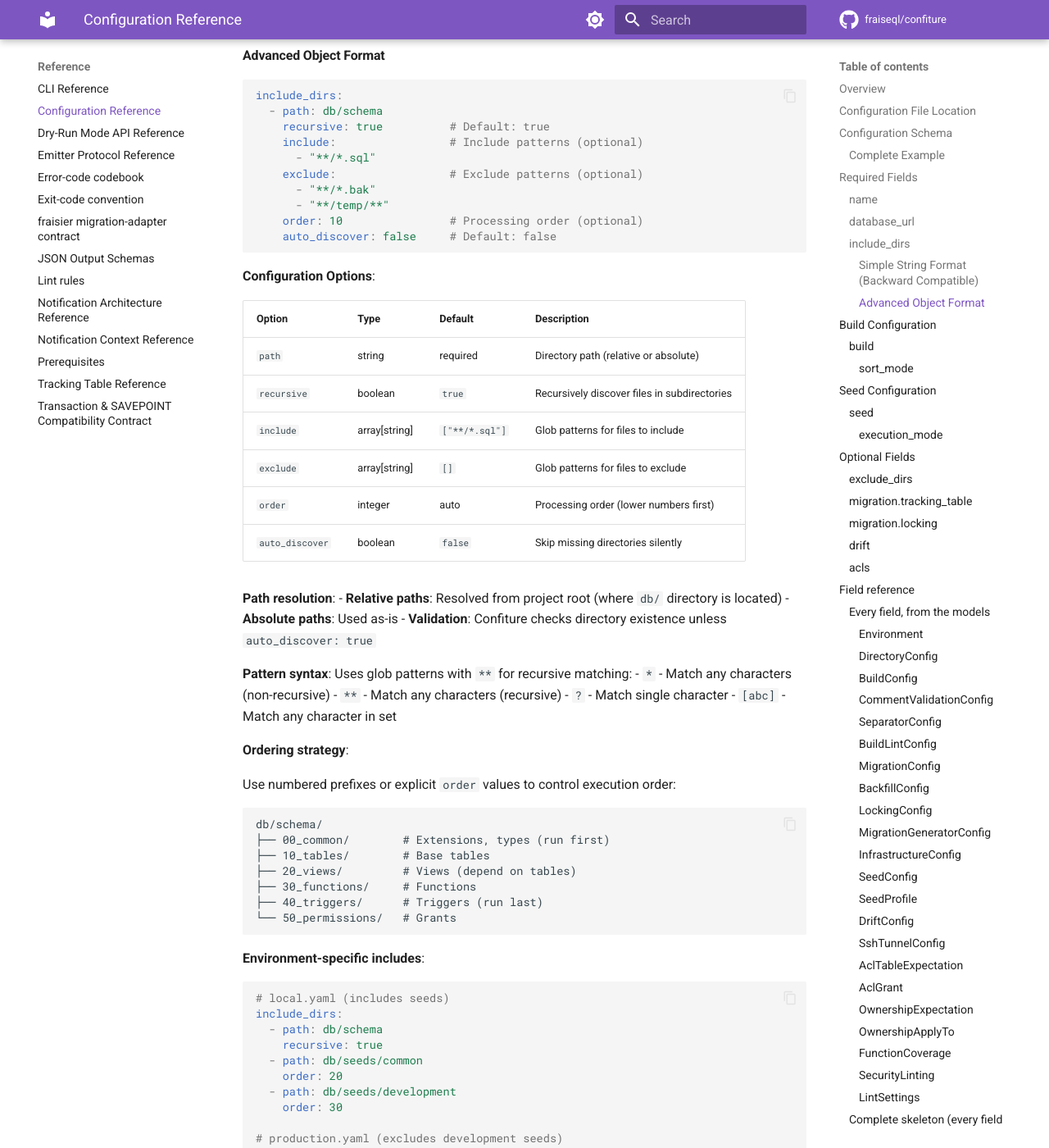
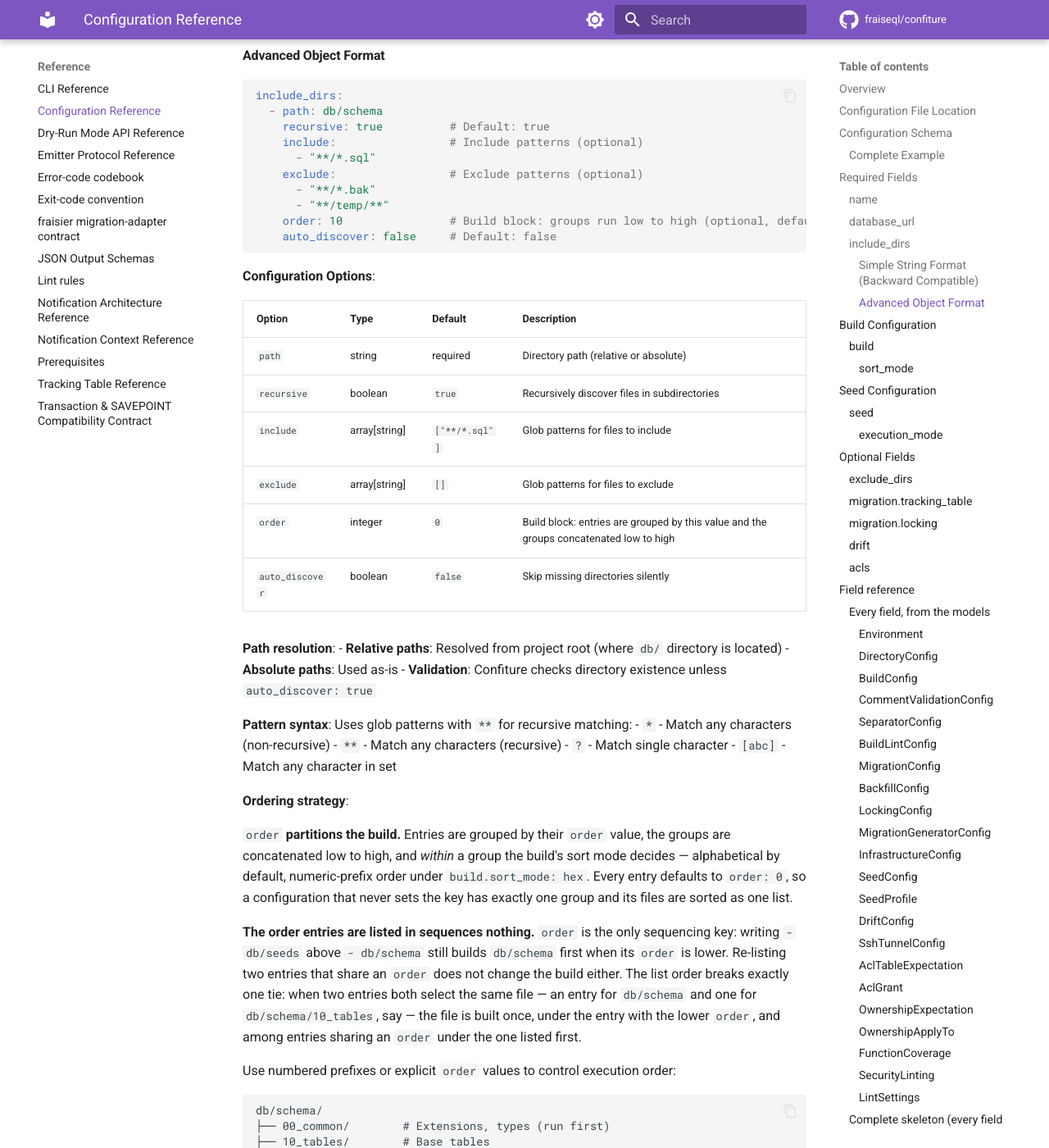
Before and after one commit to fraiseql/confiture, an MkDocs documentation site: the page built from docs/reference/configuration.md, in a window 1280 px wide and 1400 px high, scrolled down 3626 px. Shown: the whole window at 82% size. Built offline with MkDocs 1.6.1 and Material for MkDocs 9.7.7, drawn with Linux system fonts in a browser that asks for light colours; comment, search, counter and statistics services are not loaded; the version menu is left out; some of the changed text lies outside the part shown.

Commit message:
docs(build): the order key describes blocks, in all four places
## Changes
- the `DirectoryConfig` docstring, the hand table and the YAML example in
  configuration.md, its ordering-strategy section and its environment
  example, and organizing-sql-files.md all describe blocks
- each carries the two sentences a reader needs: the list order sequences
  nothing, and the one tie it does break
- `test_build_order_is_reproducible.py` gains a two-block shuffled tree and
  pins that the numeric-prefix predicate is global, not per block

## Verification
✅ Tests pass
✅ Lints clean

Co-Authored-By: Claude Opus 5 <noreply@anthropic.com>
Claude-Session: https://claude.ai/code/session_016R3jK5NAEwxwjL1ccAqE9L

````diff
--- a/docs/reference/configuration.md
+++ b/docs/reference/configuration.md
@@ -187,7 +187,7 @@ include_dirs:
     exclude:                 # Exclude patterns (optional)
       - "**/*.bak"
       - "**/temp/**"
-    order: 10                # Processing order (optional)
+    order: 10                # Build block: groups run low to high (optional, default 0)
     auto_discover: false     # Default: false
 ```
 
@@ -199,7 +199,7 @@ include_dirs:
 | `recursive` | boolean | `true` | Recursively discover files in subdirectories |
 | `include` | array[string] | `["**/*.sql"]` | Glob patterns for files to include |
 | `exclude` | array[string] | `[]` | Glob patterns for files to exclude |
-| `order` | integer | auto | Processing order (lower numbers first) |
+| `order` | integer | `0` | Build block: entries are grouped by this value and the groups concatenated low to high |
 | `auto_discover` | boolean | `false` | Skip missing directories silently |
 
 **Path resolution**:
@@ -214,6 +214,18 @@ include_dirs:
 - `[abc]` - Match any character in set
 
 **Ordering strategy**:
+
+`order` **partitions the build.** Entries are grouped by their `order` value, the groups are
+concatenated low to high, and *within* a group the build's sort mode decides — alphabetical by default,
+numeric-prefix order under `build.sort_mode: hex`. Every entry defaults to `order: 0`, so a
+configuration that never sets the key has exactly one group and its files are sorted as one list.
+
+**The order entries are listed in sequences nothing.** `order` is the only sequencing key: writing
+`- db/seeds` above `- db/schema` still builds `db/schema` first when its `order` is lower. Re-listing
+two entries that share an `order` does not change the build either. The list order breaks exactly one
+tie: when two entries both select the same file — an entry for `db/schema` and one for
+`db/schema/10_tables`, say — the file is built once, under the entry with the lower `order`, and among
+entries sharing an `order` under the one listed first.
 
 Use numbered prefixes or explicit `order` values to control execution order:
 
@@ -248,6 +260,9 @@ include_dirs:
     exclude:
       - "**/development/**"
 ```
+
+`db/schema` sets no `order`, so it is block `0` and is built before both seed blocks — not because it
+is listed first, but because `0 < 20 < 30`.
 
 ---
 
@@ -537,7 +552,7 @@ Generated from `confiture.config.environment`; the description is the model's ow
 | `include` | list[str] | `['**/*.sql']` | Glob patterns a file must match to be built (default: ``**/*.sql``). |
 | `exclude` | list[str] | `[]` | Glob patterns that remove files from the build. |
 | `auto_discover` | bool | `true` | Discover files by the include/exclude globs; ``false`` builds only what ``order`` and explicit names select. |
-| `order` | int | `0` | Sort key among directories in the build; lower runs first (default: 0). |
+| `order` | int | `0` | Which block of the build this entry's files land in. Entries are grouped by ``order``, the groups concatenated low to high, and inside a group the build's sort mode decides. Every entry defaults to 0, so a config that never sets it has one group. The order entries are *listed* in sequences nothing; it breaks one tie, deciding which entry owns a file two entries both select. |
 
 #### `BuildConfig`
 
````
Also changed, not shown: docs/organizing-sql-files.md (+9 -0 lines), 2 other files.
